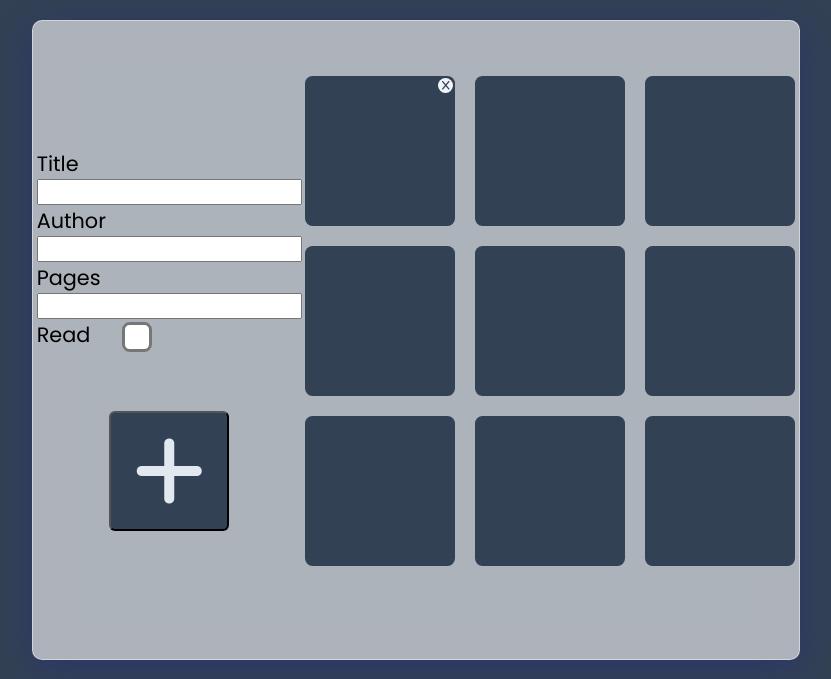
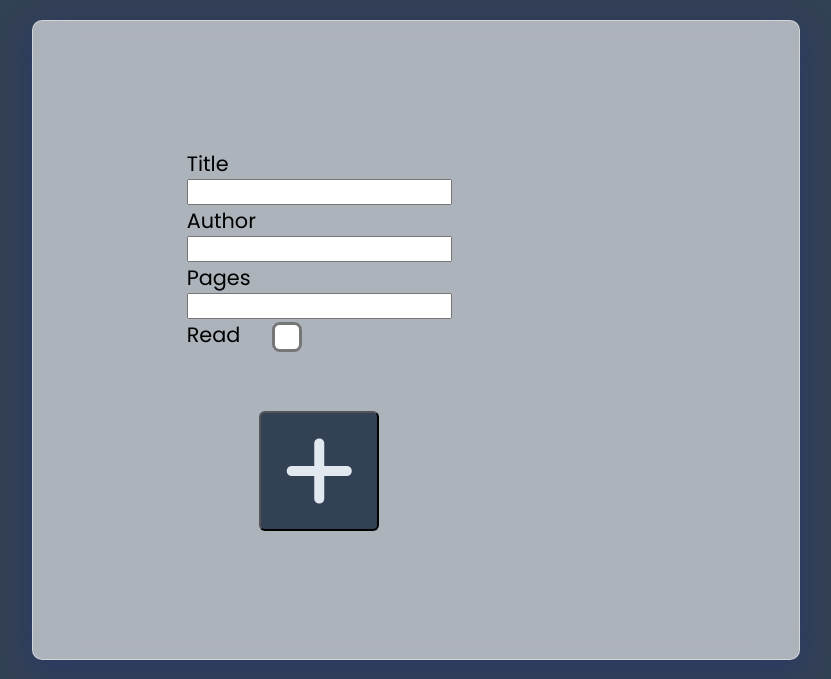
Before and after one commit to JuanGuerrero09/library, a plain HTML site: page index.html in a window 1280 px wide. Shown: the part 89-768 px from the top of the page, without its empty margins (224-1055 px from the left). Drawn offline with Linux system fonts and the light colour scheme.

Commit message:
book holders removed

```diff
--- a/index.html
+++ b/index.html
@@ -17,11 +17,11 @@
         <div class="input">
             <form>
                 <label for="title">Title</label>
-                <input type="text" id="title">
+                <input type="text" id="title" required>
                 <label for="author">Author</label>
-                <input type="text" id="author">
+                <input type="text" id="author" required>
                 <label for="pages">Pages</label>
-                <input type="number" id="pages">
+                <input type="number" id="pages" required>
                 <div class="read">
                     <label for="read">Read</label>
                     <input type="checkbox" name="" id="read" style="width: 30px">
@@ -30,41 +30,7 @@
             <button type="submit" id="addBtn"><i class="fa-solid fa-plus"></i></button>
         </div>
         <div class="library">
-            <div class="book" value=1 >
-                <i class="fa-solid fa-x close active"></i>
-                <!--<i class="fa-solid fa-x close"></i>
-                <p class="card-title">
-                    Cien años de soledad
-                </p>
-                <i class="fa-solid fa-book"></i>
-                <p class="card-read">
-                    Read:
-                </p> -->
-            </div>
-            <div class="book" value=2 >
-                <i class="fa-solid fa-x close"></i>
-            </div>
-            <div class="book" value=3>
-                <i class="fa-solid fa-x close"></i>
-            </div>
-            <div class="book" value=4>
-                <i class="fa-solid fa-x close"></i>
-            </div>
-            <div class="book" value=5>
-                <i class="fa-solid fa-x close"></i>
-            </div>
-            <div class="book" value=6>
-                <i class="fa-solid fa-x close"></i>
-            </div>
-            <div class="book" value=7>
-                <i class="fa-solid fa-x close"></i>
-            </div>
-            <div class="book" value=8>
-                <i class="fa-solid fa-x close"></i>
-            </div>
-            <div class="book" value=9>
-                <i class="fa-solid fa-x close"></i>
-            </div>
+
         </div>
     </main>
     <footer>
```
